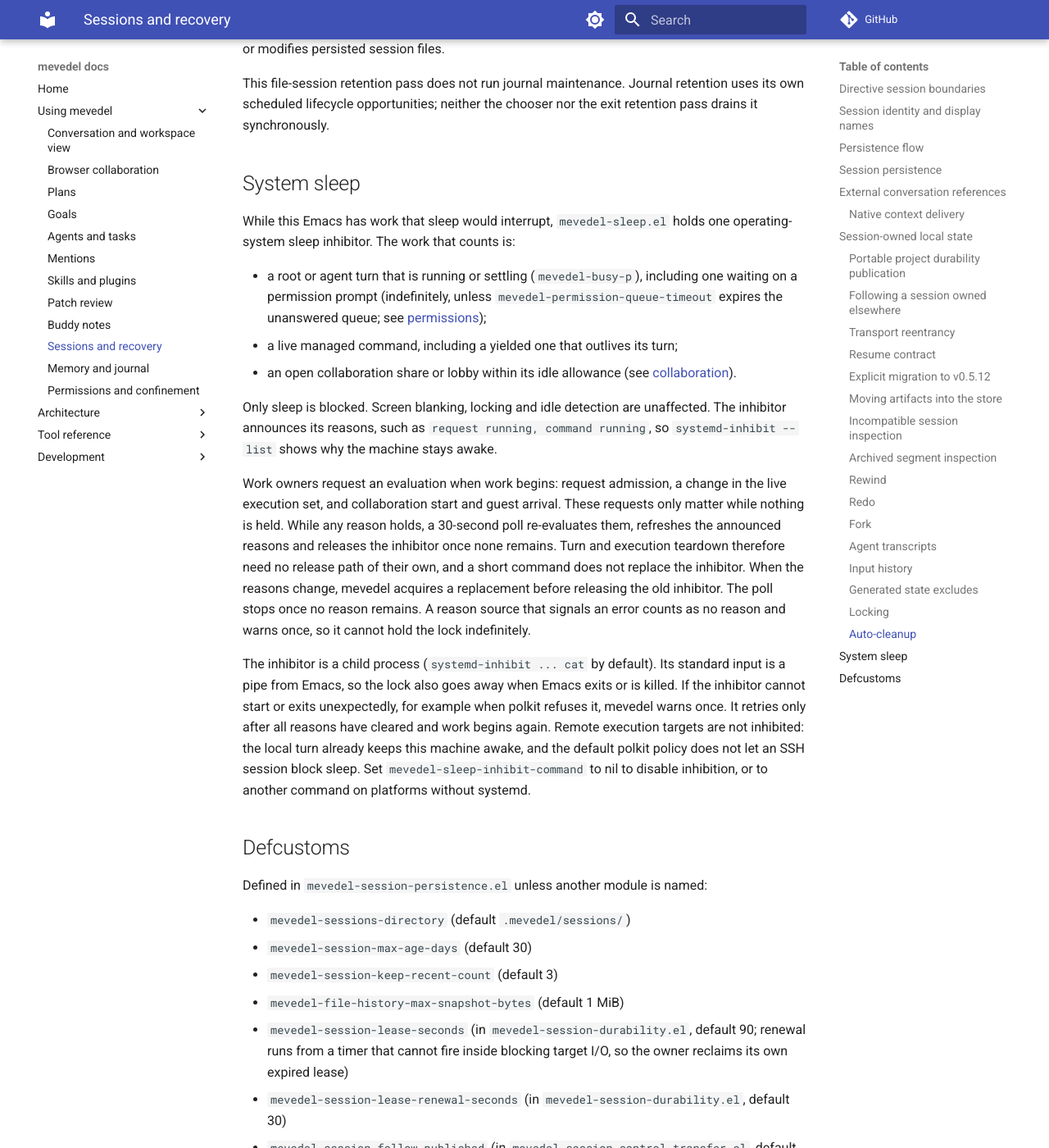
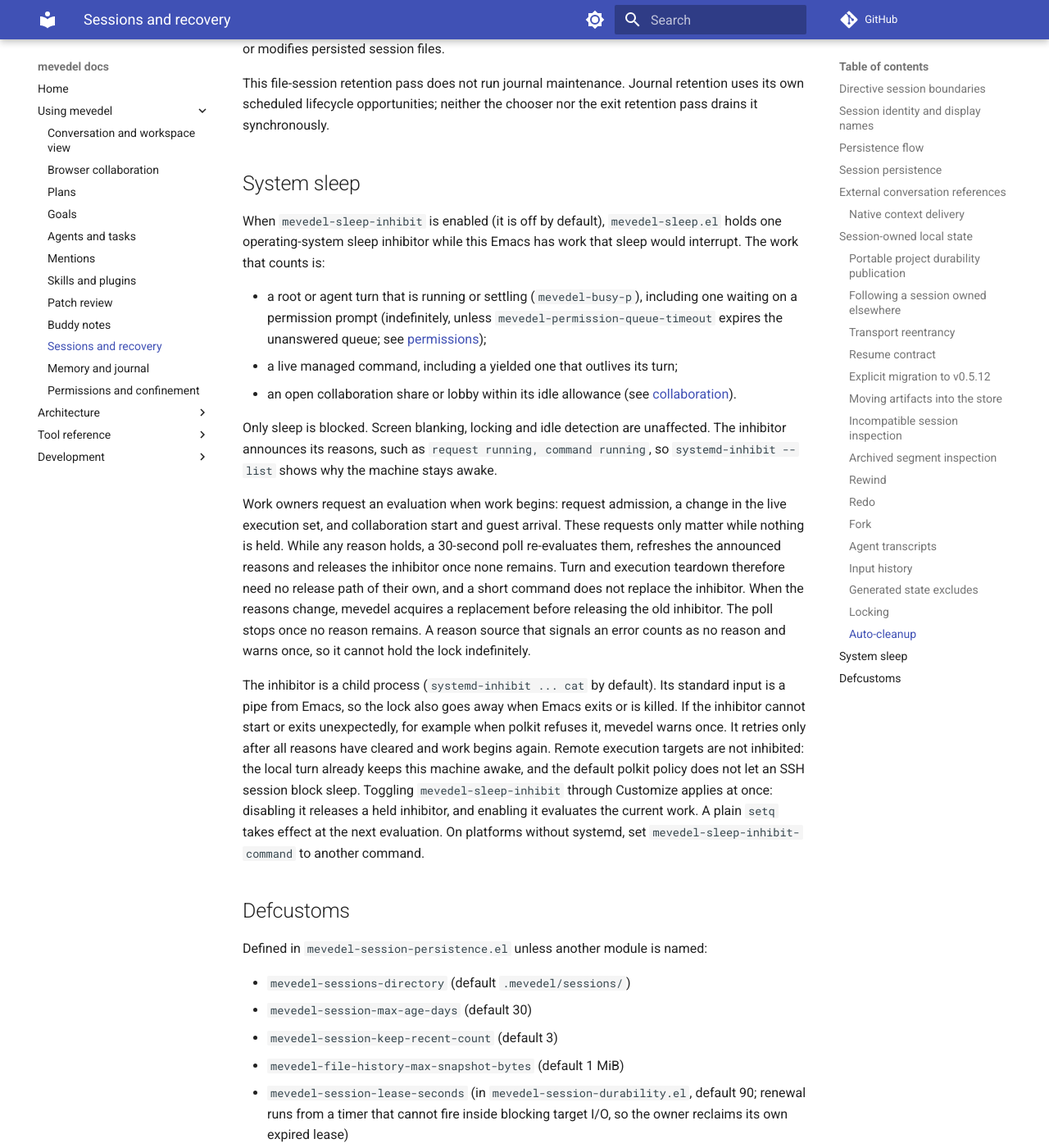
Before and after one commit to FrauH0lle/mevedel, an MkDocs documentation site: the page built from docs/sessions.md, in a window 1280 px wide and 1400 px high, scrolled down 48388 px. Shown: the whole window at 82% size. Built offline with MkDocs 1.6.1 and Material for MkDocs 9.7.7, drawn with Linux system fonts in a browser that asks for light colours; comment, search, counter and statistics services are not loaded; some of the changed text lies outside the part shown.

Commit message:
feat(sleep): Make system sleep inhibition an explicit opt-in switch
Blocking system sleep is now off by default and controlled by a boolean
option, instead of being implied by a non-nil inhibitor command.

* mevedel-sleep.el (mevedel-sleep-inhibit): New option, default nil.
Setting it through Customize applies at once.
(mevedel-sleep--set-inhibit): New function.
(mevedel-sleep-inhibit-command): Always the systemd default; no longer
the on/off switch.
(mevedel-sleep--reconcile, mevedel-sleep-update): Gate on the new option.
* test/helpers.el: Disable inhibition through the new option.
* test/test-mevedel-sleep.el: Cover the Customize setter.
* test/test-mevedel-collaboration.el: Load the lobby module it exercises.
* docs/sessions.md, docs/collaboration.md: Document the switch.

```diff
--- a/docs/sessions.md
+++ b/docs/sessions.md
@@ -2310,8 +2310,9 @@ nor the exit retention pass drains it synchronously.
 
 ## System sleep
 
-While this Emacs has work that sleep would interrupt, `mevedel-sleep.el`
-holds one operating-system sleep inhibitor. The work that counts is:
+When `mevedel-sleep-inhibit` is enabled (it is off by default),
+`mevedel-sleep.el` holds one operating-system sleep inhibitor while this
+Emacs has work that sleep would interrupt. The work that counts is:
 
 - a root or agent turn that is running or settling (`mevedel-busy-p`),
   including one waiting on a permission prompt (indefinitely, unless
@@ -2343,9 +2344,11 @@ exits or is killed. If the inhibitor cannot start or exits unexpectedly, for
 example when polkit refuses it, mevedel warns once. It retries only after all
 reasons have cleared and work begins again. Remote execution targets are not
 inhibited: the local turn already keeps this machine awake, and the default
-polkit policy does not let an SSH session block sleep. Set
-`mevedel-sleep-inhibit-command` to nil to disable inhibition, or to another
-command on platforms without systemd.
+polkit policy does not let an SSH session block sleep. Toggling
+`mevedel-sleep-inhibit` through Customize applies at once: disabling it
+releases a held inhibitor, and enabling it evaluates the current work. A plain
+`setq` takes effect at the next evaluation. On platforms without systemd, set
+`mevedel-sleep-inhibit-command` to another command.
 
 ## Defcustoms
 
@@ -2368,6 +2371,6 @@ Defined in `mevedel-session-persistence.el` unless another module is named:
   `mevedel-session-durability.el`, default 3600)
 - `mevedel-view-input-history-size` (in `mevedel-view-history.el`,
   default 500)
+- `mevedel-sleep-inhibit` (in `mevedel-sleep.el`, default nil)
 - `mevedel-sleep-inhibit-command` (in `mevedel-sleep.el`, default
-  `systemd-inhibit --what=sleep --who=mevedel --why=%s --mode=block cat` on
-  GNU/Linux, nil elsewhere)
+  `systemd-inhibit --what=sleep --who=mevedel --why=%s --mode=block cat`)
```
Also changed, not shown: docs/collaboration.md (+2 -2 lines), 4 other files.
